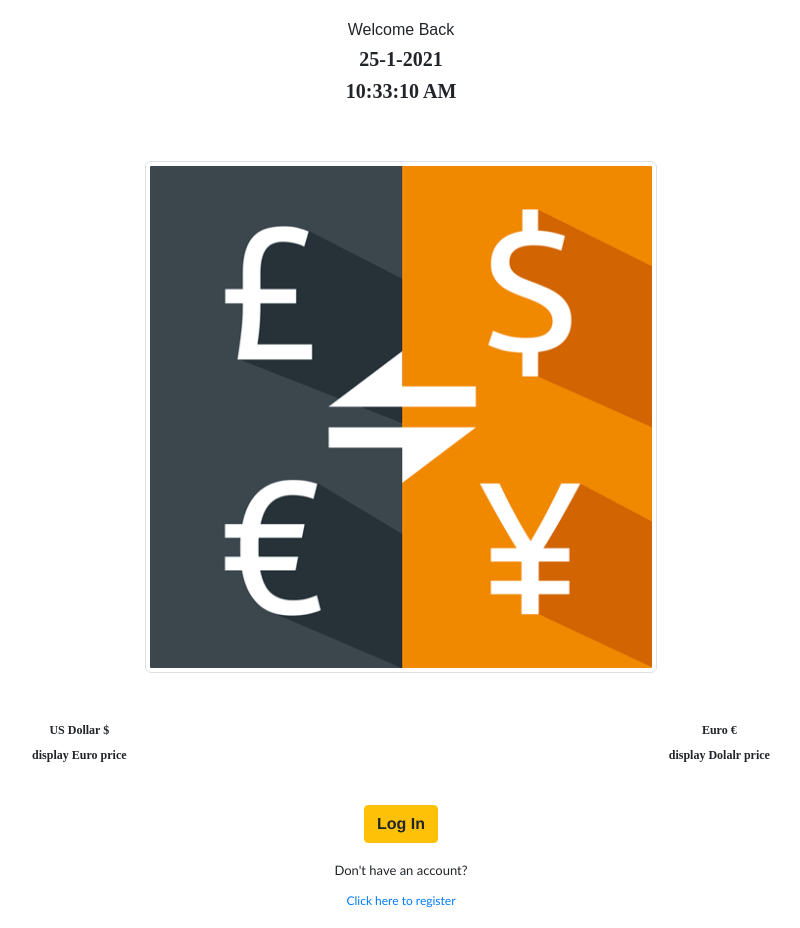
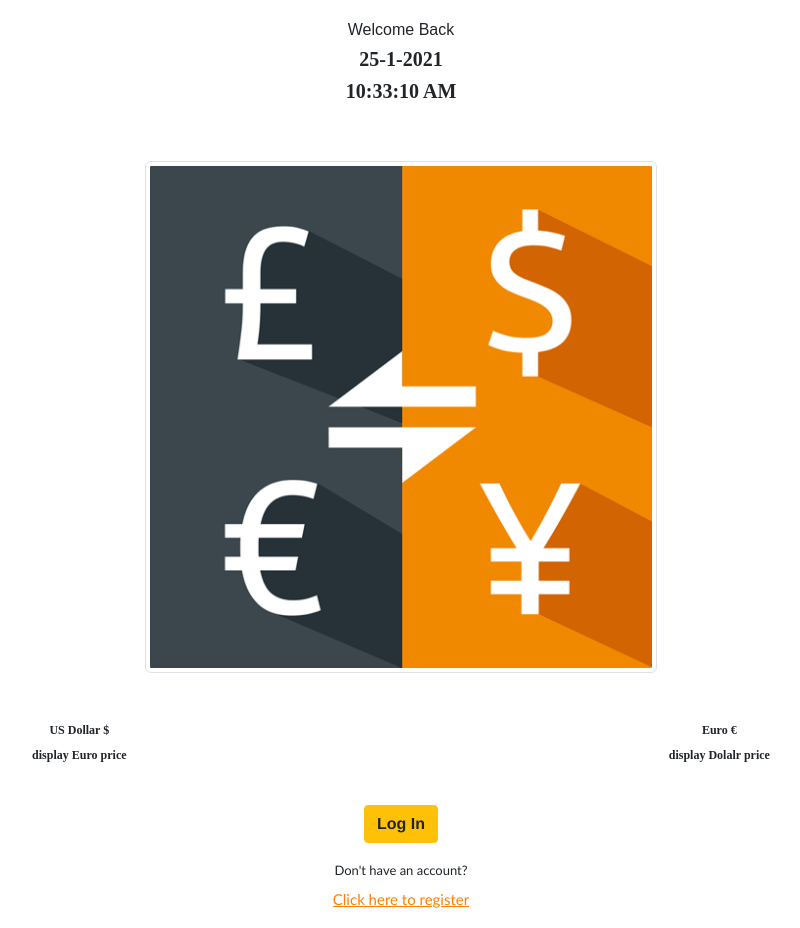
Before and after one commit to MarwanEsm/Currency-Rate-Exchange, a React (Create React App) app: page / in a window 1280 px wide. Shown: the whole page, without its empty margins (239-1039 px from the left). Built offline with nearby package versions, Linux system fonts and the light colour scheme.

Commit message:
Adding Styles

```diff
--- a/src/CurrenciesListscreen/CurrenciesListScreen.js
+++ b/src/CurrenciesListscreen/CurrenciesListScreen.js
@@ -4,10 +4,23 @@ import CurrenciesContextProvider from "../Components/CurrenciesContext";
 
 function CurrenciesListScreen() {
   return (
-    <CurrenciesContextProvider>
-      <CurrenciesList />
-    </CurrenciesContextProvider>
+    <div>
+      <CurrenciesContextProvider>
+        <CurrenciesList />
+      </CurrenciesContextProvider>
+      <a href="/" style={aStyle}>
+        Log out
+      </a>
+    </div>
   );
 }
 
+const aStyle = {
+  fontFamily: "Trebuchet MS, sans-serif ",
+  fontSize: 15,
+  textDecoration: "underline",
+  paddingTop: 10,
+  paddingBottom: 20,
+  color: "#ff8000",
+};
 export default CurrenciesListScreen;
--- a/src/Firstscreen/RegistrationLink.js
+++ b/src/Firstscreen/RegistrationLink.js
@@ -21,8 +21,11 @@ const h3Style = {
 
 const aStyle = {
   fontFamily: "Trebuchet MS, sans-serif ",
-  fontSize: 12,
+  fontSize: 15,
+  textDecoration: "underline",
   paddingTop: 10,
   paddingBottom: 20,
+  color: "#ff8000",
 };
+
 export default RegistrationLink;
--- a/src/LogInscreen/LogInScreen.js
+++ b/src/LogInscreen/LogInScreen.js
@@ -91,8 +91,11 @@ const buttonStyle = {
 
 const aStyle = {
   fontFamily: "Trebuchet MS, sans-serif ",
-  fontSize: 13,
-  paddingTop: 30,
+  fontSize: 15,
+  textDecoration:'underline',
+  paddingTop: 10,
+  paddingBottom: 20,
+  color: "#ff8000",
+};
 
-};
 export default LogInScreen;
--- a/src/RegistrationScreen/RegistrationScreen.js
+++ b/src/RegistrationScreen/RegistrationScreen.js
@@ -72,9 +72,11 @@ const divStyle = {
 
 const aStyle = {
   fontFamily: "Trebuchet MS, sans-serif ",
-  fontSize: 13,
-  paddingTop: 30,
-
+  fontSize: 15,
+  textDecoration: "underline",
+  paddingTop: 10,
+  paddingBottom: 20,
+  color: "#ff8000",
 };
 
 export default RegistrationScreen;
```
Also changed, not shown: 1 other file (tests, documents, lock files or other folders).
